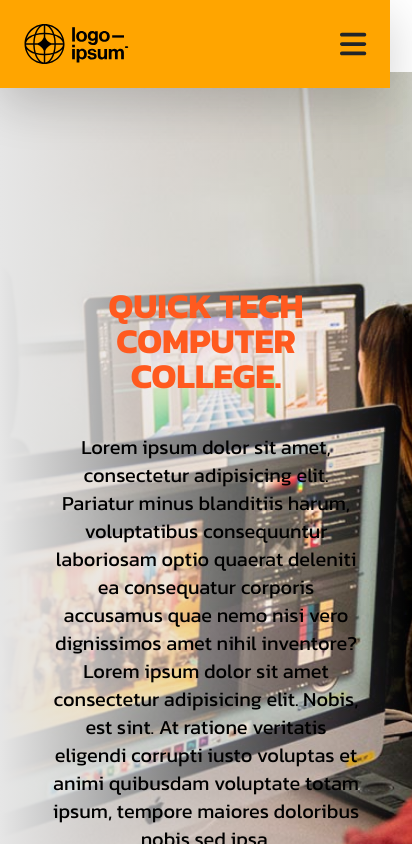
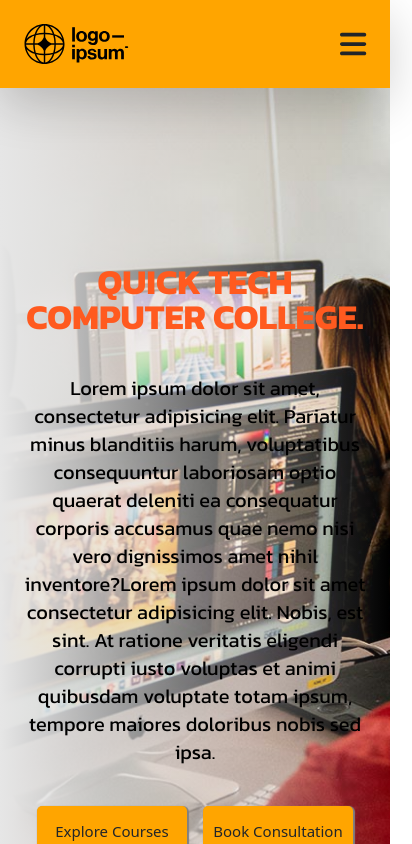
Before and after one commit to Brianali-codes/QUICK-TECH-COLLEGE, a React (Vite) app: page / in a window 390 px wide. Shown: the top 844 px of the page, 412 px wide, since content can reach past the window. Built offline with nearby package versions, Linux system fonts and the light colour scheme.

Commit message:
update responsiveness

```diff
--- a/src/App.css
+++ b/src/App.css
@@ -67,7 +67,7 @@
   background-repeat: no-repeat;
   background-size: cover;
   height: fit-content;
-  width: fit-content;
+  width: 100%;
 }
 #GlassmorphismBg{
     display: flex;
@@ -140,7 +140,7 @@
     font-size: 30px;
   }
   #NAVBAR{
-    width: 90%;
+    width: 100%;
   }
   #HomeText{
     font-size: 35px;
--- a/src/hero.jsx
+++ b/src/hero.jsx
@@ -3,9 +3,9 @@ import { Button } from 'react-bootstrap'
 export default function Hero(){
         return(
             <div className="flex justify-center items-center" id='MainBg'>
-                <div id='GlassmorphismBg' className='p-5'>
+                <div id='GlassmorphismBg' className='p-4'>
                     <br /><br /><br /><br /><br /><br /><br />
-                    <div className='w-full h-fit text-center justify-center flex flex-col items-center'>
+                    <div className='h-fit text-center justify-center flex flex-col items-center'>
                         <p className=' text-6xl font-bold text-orange-500 Desc' id='HomeText'>QUICK TECH COMPUTER COLLEGE.</p>
                         <br />
                         <p className='text-black text-xl Desc' id='HText2'>Lorem ipsum dolor sit amet, consectetur adipisicing elit. Pariatur minus blanditiis harum, voluptatibus consequuntur laboriosam optio quaerat deleniti ea consequatur corporis accusamus quae nemo nisi vero dignissimos amet nihil inventore?Lorem ipsum dolor sit amet consectetur adipisicing elit. Nobis, est sint. At ratione veritatis eligendi corrupti iusto voluptas et animi quibusdam voluptate totam ipsum, tempore maiores doloribus nobis sed ipsa.</p>
```
